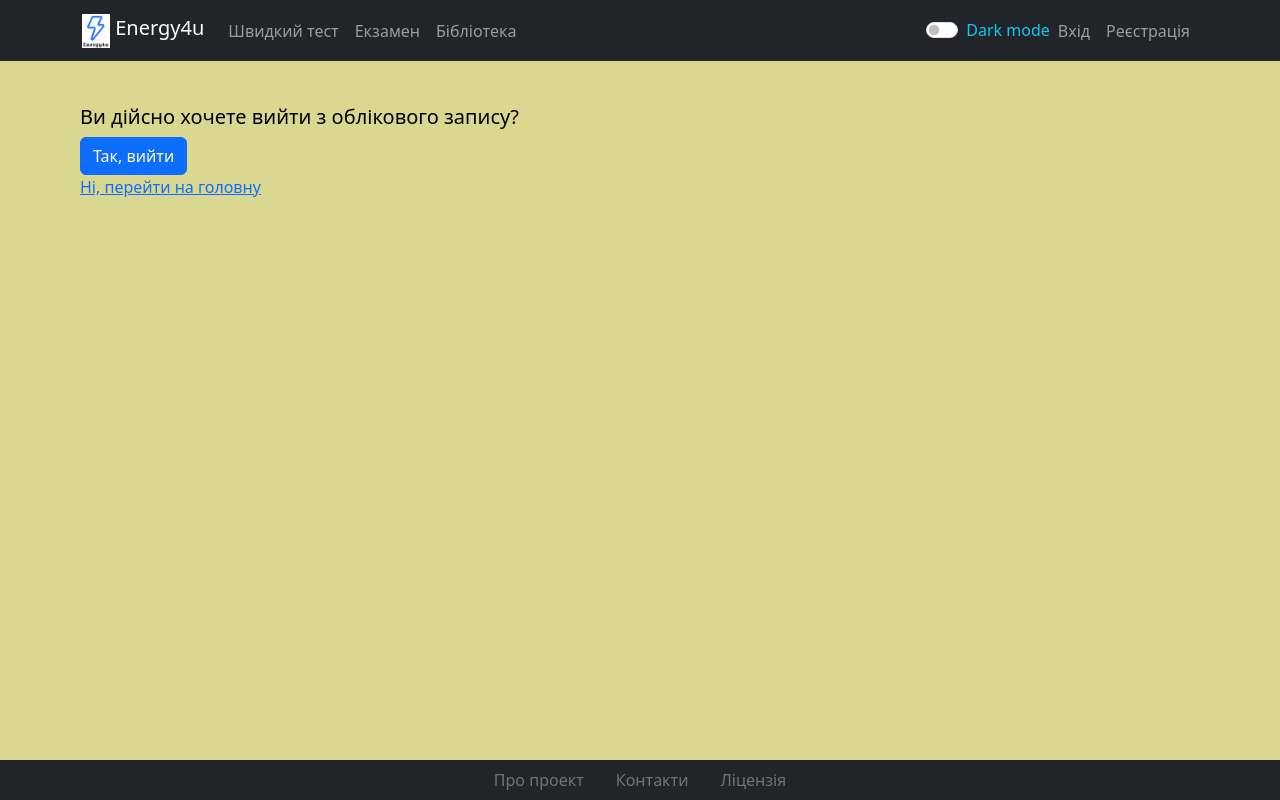
After one commit to hybr1dtheory/energy4u, a Django app: page /logout-confirm/ in a window 1280 px wide. The commit adds this page. Run offline with Django 5.2, Linux system fonts and the light colour scheme; some libraries are stand-ins or nearby versions.

Commit message:
fixed logout functionality

```diff
--- a/testing/templates/base_testing.html
+++ b/testing/templates/base_testing.html
@@ -44,7 +44,7 @@
                     <a class="nav-link" href="{% url 'profile' %}">Профіль</a>
                 </li>
                 <li class="nav-item">
-                    <a class="nav-link" href="{% url 'logout' %}">Вихід</a>
+                    <a class="nav-link" href="{% url 'logout-confirm' %}">Вихід</a>
                 </li>
             </ul>
             {% else %}
--- /dev/null
+++ b/users/templates/logout_confirm.html
@@ -0,0 +1,11 @@
+{% extends "base_testing.html" %}
+
+{% block title %}Підтвердити вихід{% endblock %}
+{% block content %}
+    <h5>Ви дійсно хочете вийти з облікового запису?</h5>
+    <form method="post" action="{% url 'logout' %}">
+        {% csrf_token %}
+        <button class="btn btn-primary" type="submit">Так, вийти</button>
+    </form>
+    <a href="{% url 'index' %}">Ні, перейти на головну</a>
+{% endblock %}
--- a/users/urls.py
+++ b/users/urls.py
@@ -7,6 +7,7 @@ urlpatterns = [
     path('register/', views.register, name='register'),
     path('login/', auth_views.LoginView.as_view(template_name='login.html'), name='login'),
     path('logout/', auth_views.LogoutView.as_view(template_name='logout.html'), name='logout'),
+    path('logout-confirm/', views.logout_confirm, name='logout-confirm'),
     path('profile/', views.profile, name='profile'),
     path('profile/testings', views.testing_history, name='testing_history'),
     path('profile/testings/<int:testing_id>', views.testing_details, name='test_details'),
--- a/users/views.py
+++ b/users/views.py
@@ -16,6 +16,11 @@ def register(request):
     else:
         form = UserRegisterForm()
     return render(request, 'register.html', {'form': form})
+
+
+def logout_confirm(request):
+    """View to show the logout confirmation page"""
+    return render(request, 'logout_confirm.html')
 
 
 @login_required
```
